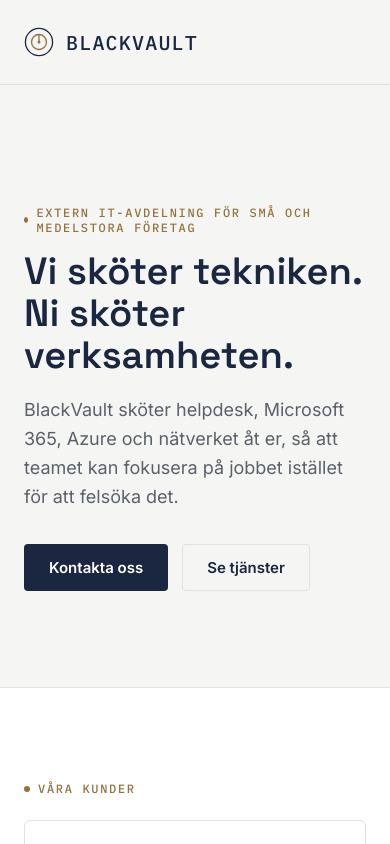
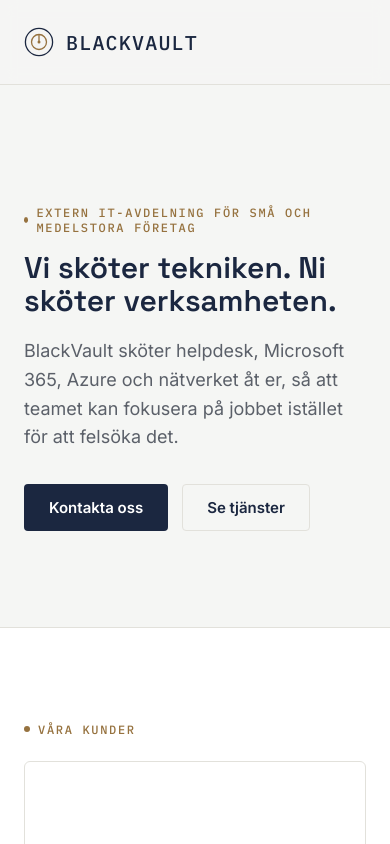
Before and after one commit to noroffben/BlackVault, a React (Vite) app: page /#/ in a window 390 px wide. Shown: the top 844 px of the page. Built offline with nearby package versions, Linux system fonts and the light colour scheme.

Commit message:
Implement responsive font size for h1 in hero section
Add media query for responsive h1 font size

```diff
--- a/src/styles/sections.css
+++ b/src/styles/sections.css
@@ -14,7 +14,11 @@
   font-size: clamp(38px, 6vw, 60px);
   margin-top: 16px;
 }
-
+@media (max-width: 480px) {
+  .hero__content h1 {
+    font-size: 30px;
+  }
+}
 .hero__content p {
   margin-top: 20px;
   font-size: 18px;
```
